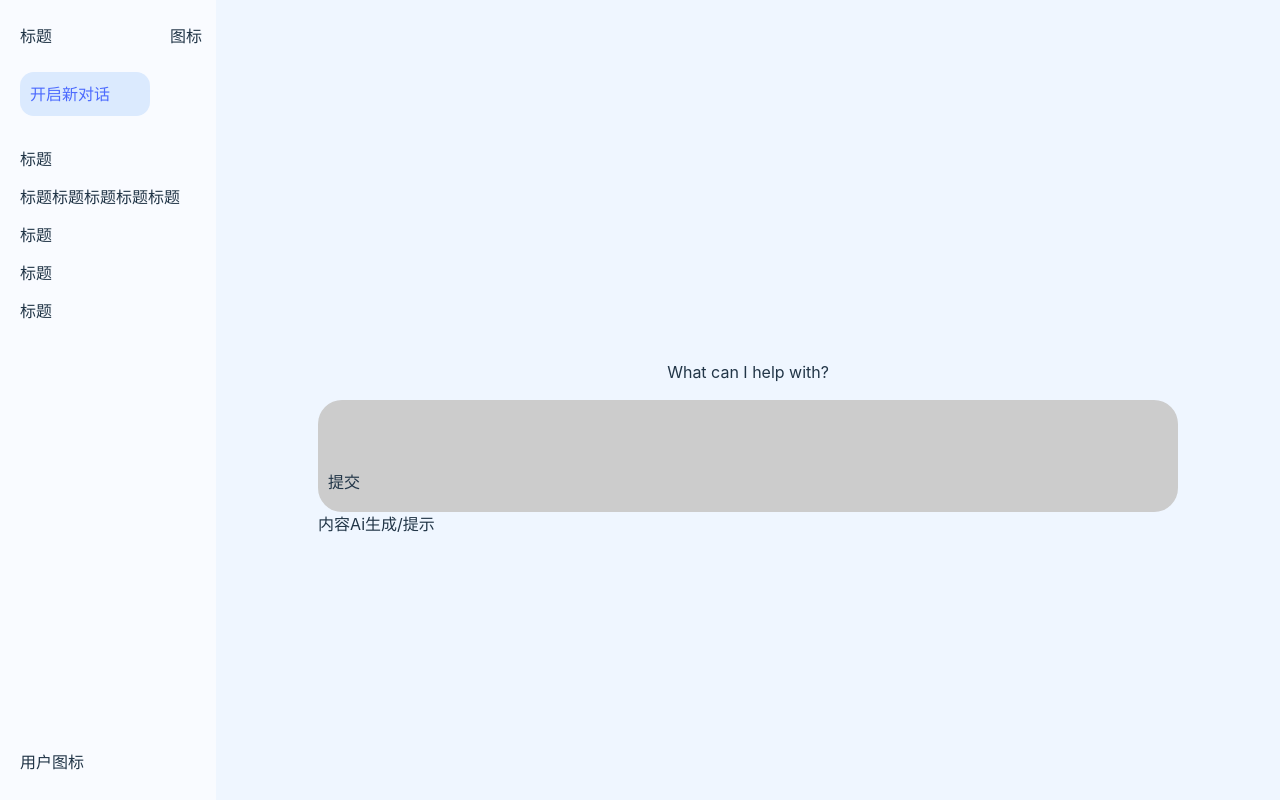
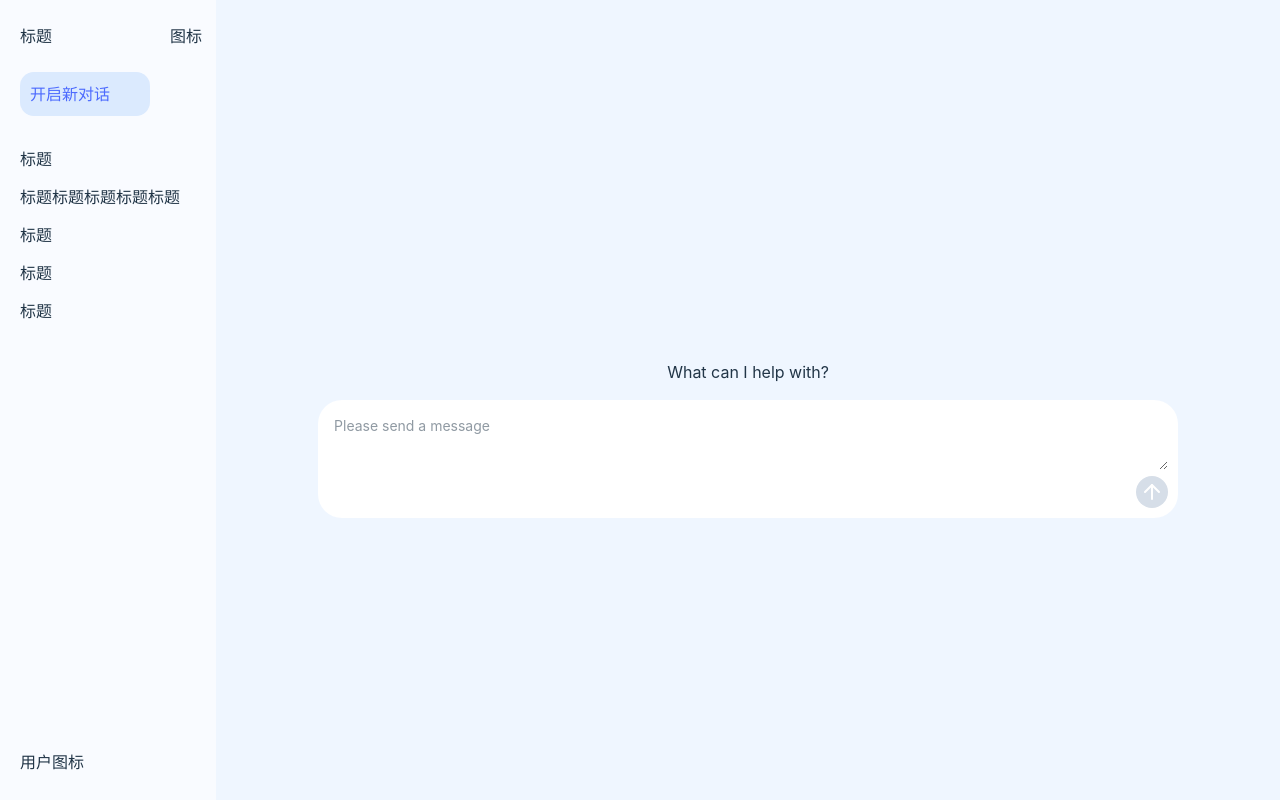
Before and after one commit to dh-data/FUT, a React (Vite) app in the folder web/: page /home in a window 1280 px wide. Built offline with nearby package versions, Linux system fonts and the light colour scheme.

Commit message:
feat:聊天框处理

```diff
--- a/web/src/index.css
+++ b/web/src/index.css
@@ -77,9 +77,8 @@ input,textarea {
     outline: none;
     padding: 6px;
     box-shadow: none  !important;
-
     border-radius: 14px;
-    resize: none;
+    /* resize: none;  */
   }
 
   /* 重置 focus 和 active 状态的样式 */
--- a/web/src/pages/home/ChatInterface.tsx
+++ b/web/src/pages/home/ChatInterface.tsx
@@ -1,7 +1,8 @@
 
 
-import React, { useState, ReactNode } from 'react';
+import React, { useState, ReactNode,useEffect,useRef } from 'react';
 import { Textarea } from "@/components/ui/textarea"
+import {CircleArrowUp,ArrowUp} from "lucide-react"
 
 
 // 样式
@@ -9,8 +10,9 @@ const chatInterfaceClass="flex flex-col w-[100%] h-[100%] bg-[var(--bg-color-hov
 const blockClass="pl-[24px] h-[100%] pr-[24px]"
 const contentBlockClass="h-[100%] max-w-[860px] mx-auto"
 
-const chatInputClass="w-[100%] max-w-[860px] h-[112px] bg-[#ccc] rounded-[24px] p-[10px]"
+const chatInputClass="w-[100%] max-w-[860px]  min-h-[112px] max-h-[500px] bg-[#fff] rounded-[24px] p-[10px]"
 const textareaClass="border-0 outline-none focus:outline-none focus:ring-0 active:ring-0 active:outline-none bg-transparent"
+const ArrowUpClass="flex justify-center items-center h-[32px] w-[32px] rounded-[50%]  text-[#fff]"
 interface ChatInterfaceProps {
     prompt?:ReactNode,
     children?: ReactNode;
@@ -19,6 +21,30 @@ interface ChatInterfaceProps {
 
 
 const ChatInterface: React.FC<ChatInterfaceProps> = ({ prompt ,children }) => {
+    // 数据发送操作
+    const [inputText, setInputText] = useState("");
+    const inputRef = useRef(null);
+      // 发送消息
+  const handleSend = () => {
+    if (inputText.trim() === "") return;
+
+
+    const newMessage = {
+    //   id: messages.length + 1,
+      role: "user",
+      text: inputText,
+    //   time: new Date(),
+    };
+    console.log(newMessage,'>>>newMessage')
+    setInputText("");
+  };
+    // 输入框回车发送
+  const handleKeyDown = (e) => {
+    if (e.key === "Enter") {
+        console.log('>>>>输入框回车')
+    //   handleSend();
+    }
+  };
     return (
         <div className='w-[100%] h-[100%] bg-[#ccc]'>
             <div className={chatInterfaceClass}>
@@ -37,13 +63,20 @@ const ChatInterface: React.FC<ChatInterfaceProps> = ({ prompt ,children }) => {
                     <div>
                         <div className={chatInputClass}>
                             <div className='textareaChat'>
-                                <Textarea />
+                                <Textarea
+                                value={inputText}
+                                onChange={(e) => setInputText(e.target.value)}
+                                onKeyDown={handleKeyDown}
+                                ref={inputRef}
+                                placeholder='Please send a message' />
                             </div>
-                            <div>
-                                <div>提交</div>
+                            <div className='flex row justify-end items-end w-[100%] mt-[6px]'>
+                                <div className={inputText? `${ArrowUpClass} bg-[#4d6bfe] cursor-pointer`:`${ArrowUpClass} bg-[#D6DEE8] cursor-no-drop`} >
+                                    <ArrowUp onClick={handleSend} />
+                                </div>
                             </div>
                         </div>
-                        <div>内容Ai生成/提示</div>
+                        {/* <div>内容Ai生成/提示</div> */}
                     </div>
                 </div>
 
--- /dev/null
+++ b/web/src/pages/home/Chatting.tsx
@@ -0,0 +1,13 @@
+import ChatInterface from "./ChatInterface"
+
+const Chatting = () => {
+  return (
+    <div className="w-[100%] h-[100%]">
+        <ChatInterface prompt={<div className="p-4">
+          <div >What can I help with?</div>
+        </div>} />
+    </div>
+  )
+ }
+
+export default Chatting
--- a/web/src/pages/home/index.tsx
+++ b/web/src/pages/home/index.tsx
@@ -2,12 +2,14 @@ import { Button } from "@/components/ui/button"
 import SidebarComponent from "./Sidebar"
 import ChatInterface from "./ChatInterface"
 import WaitChat from "./WaitChat"
+import Chatting from "./Chatting"
 export default function Home() {
   return (
    <div  className="flex flex-row w-screen  h-screen">
     <SidebarComponent />
     {/* <ChatInterface /> */}
-    <WaitChat/>
+    <Chatting/>
+    {/* <WaitChat/> */}
    </div>
 
   )
```
